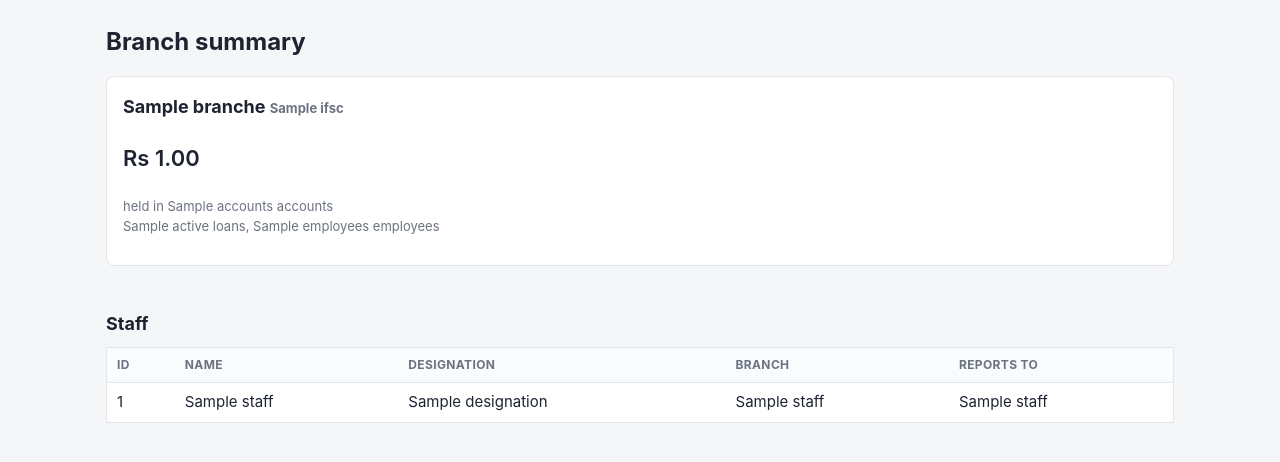
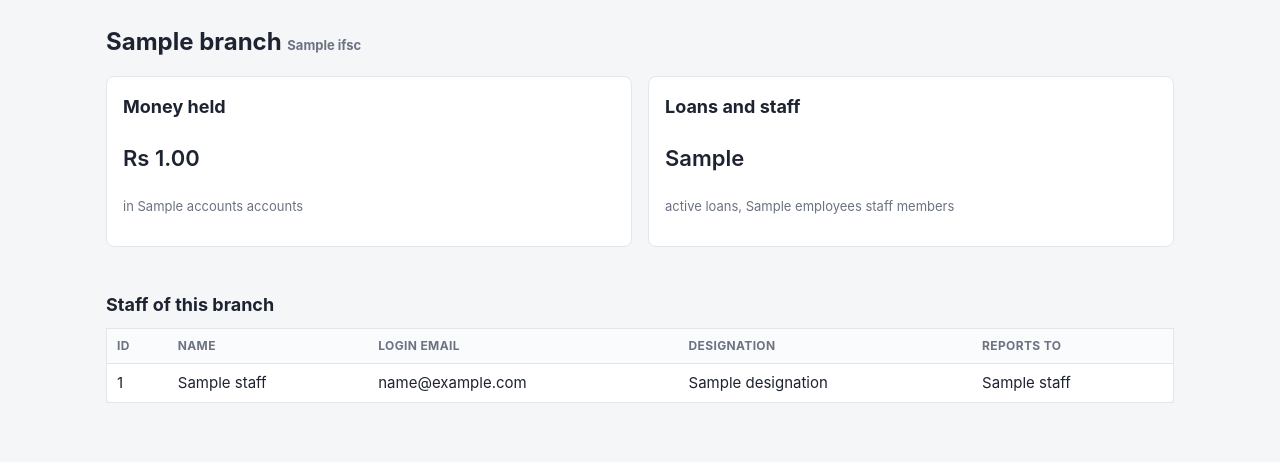
Before and after one commit to The-Atul-Pathak/BigBank, a Flask app: template app/templates/manager.html in a window 1280 px wide. Shown: the part 51-513 px from the top of the page. Run offline with Flask 3, Linux system fonts and the light colour scheme; the template is opened without the code that fills it: most values are stand-ins (such as "Sample title", 1, 10 or a date in 2020).

Commit message:
Limit staff and branch managers to their own branch
Co-Authored-By: Claude Opus 5.5 <noreply@anthropic.com>

```diff
--- a/app/app.py
+++ b/app/app.py
@@ -93,8 +93,11 @@ def home():
 @app.route("/login", methods=["GET", "POST"])
 def login():
     if request.method == "POST":
+        # LEFT JOIN: staff have a row in employees (with their branch), others get NULL.
         user = query_one(
-            "SELECT user_id, name, password_hash, role FROM users WHERE email = %s",
+            "SELECT u.user_id, u.name, u.password_hash, u.role, e.branch_id "
+            "FROM users u LEFT JOIN employees e ON e.user_id = u.user_id "
+            "WHERE u.email = %s",
             (request.form["email"].strip().lower(),),
         )
         if user and check_password_hash(user["password_hash"], request.form["password"]):
@@ -102,6 +105,7 @@ def login():
             session["user_id"] = user["user_id"]
             session["name"] = user["name"]
             session["role"] = user["role"]
+            session["branch_id"] = user["branch_id"]   # None for customers and the auditor
             return redirect(url_for("home"))
         flash("Wrong email or password.", "error")
     return render_template("login.html")
@@ -389,8 +393,20 @@ def repay_loan(loan_id):
 
 # =====================================================================
 # EMPLOYEE pages (branch managers can use them too)
+#
+# Staff only see and act on THEIR OWN BRANCH: every query below has
+# "branch_id = my branch" in it. The stored procedures check the branch
+# again, so typing another account's id into the URL does not help.
+#
+# KYC is the one exception: a new customer has no account yet, so they do
+# not belong to any branch. Any employee can review KYC.
 # =====================================================================
 STAFF = ("Employee", "BranchManager")
+
+
+def my_branch():
+    """The branch of the logged-in employee or manager (saved at login)."""
+    return session["branch_id"]
 
 
 @app.route("/staff")
@@ -402,13 +418,19 @@ def staff_home():
         "JOIN users u ON u.user_id = k.customer_id "
         "WHERE k.status = 'Pending' ORDER BY k.submitted_at"
     )
+    # A deposit/withdrawal touches one account: the source OR the destination.
     pending_txns = query(
         "SELECT t.*, u.name FROM transactions t "
-        "JOIN users u ON u.user_id = t.initiated_by_user_id "
-        "WHERE t.status = 'Pending' ORDER BY t.created_at"
+        "JOIN users u    ON u.user_id = t.initiated_by_user_id "
+        "JOIN accounts a ON a.account_id = COALESCE(t.source_account_id, t.destination_account_id) "
+        "WHERE t.status = 'Pending' AND a.branch_id = %s "
+        "ORDER BY t.created_at",
+        (my_branch(),),
     )
     pending_loans = query(
-        "SELECT * FROM v_loan_summary WHERE status = 'Requested' ORDER BY requested_at"
+        "SELECT * FROM v_loan_summary WHERE status = 'Requested' AND branch_id = %s "
+        "ORDER BY requested_at",
+        (my_branch(),),
     )
     return render_template(
         "staff_home.html",
@@ -443,13 +465,24 @@ def review_transaction(txn_id):
 @app.route("/staff/accounts")
 @login_required(*STAFF)
 def staff_accounts():
-    accounts = query("SELECT * FROM v_account_overview ORDER BY account_id")
+    accounts = query(
+        "SELECT * FROM v_account_overview WHERE branch_id = %s ORDER BY account_id",
+        (my_branch(),),
+    )
     return render_template("staff_accounts.html", accounts=accounts)
 
 
 @app.route("/staff/accounts/<int:account_id>/status", methods=["POST"])
 @login_required(*STAFF)
 def set_account_status(account_id):
+    in_my_branch = query_one(
+        "SELECT account_id FROM accounts WHERE account_id = %s AND branch_id = %s",
+        (account_id, my_branch()),
+    )
+    if in_my_branch is None:
+        flash("Account not found in your branch.", "error")
+        return redirect(url_for("staff_accounts"))
+
     # trg_accounts_after_update writes the audit log and tells the customer.
     status = request.form["status"]  # 'Active' or 'Frozen'
     execute("UPDATE accounts SET status = %s WHERE account_id = %s", (status, account_id))
@@ -461,11 +494,15 @@ def set_account_status(account_id):
 @login_required(*STAFF)
 def staff_transactions():
     # Self-join: for each transaction, find the row that reversed it (if any).
+    # EXISTS: keep transactions where the source OR destination is in my branch.
     transactions = query(
         "SELECT t.*, r.transaction_id AS reversed_by "
         "FROM transactions t "
         "LEFT JOIN transactions r ON r.reversal_of_transaction_id = t.transaction_id "
-        "ORDER BY t.transaction_id DESC LIMIT 50"
+        "WHERE EXISTS (SELECT 1 FROM accounts a WHERE a.branch_id = %s "
+        "              AND a.account_id IN (t.source_account_id, t.destination_account_id)) "
+        "ORDER BY t.transaction_id DESC LIMIT 50",
+        (my_branch(),),
     )
     return render_template("staff_transactions.html", transactions=transactions)
 
@@ -486,6 +523,13 @@ def review_loan(loan_id):
         call("sp_approve_loan", (session["user_id"], loan_id))
         flash(f"Loan {loan_id} approved and paid out.", "success")
     else:
+        in_my_branch = query_one(
+            "SELECT loan_id FROM v_loan_summary WHERE loan_id = %s AND branch_id = %s",
+            (loan_id, my_branch()),
+        )
+        if in_my_branch is None:
+            flash("Loan not found in your branch.", "error")
+            return redirect(url_for("staff_home"))
         execute(
             "UPDATE loans SET status = 'Rejected', reviewed_by_employee_id = %s "
             "WHERE loan_id = %s AND status = 'Requested'",
@@ -498,8 +542,14 @@ def review_loan(loan_id):
 @app.route("/staff/loans")
 @login_required(*STAFF)
 def staff_loans():
-    loans = query("SELECT * FROM v_loan_summary ORDER BY loan_id DESC")
-    overdue = query("SELECT * FROM v_overdue_installments ORDER BY days_overdue DESC")
+    loans = query(
+        "SELECT * FROM v_loan_summary WHERE branch_id = %s ORDER BY loan_id DESC",
+        (my_branch(),),
+    )
+    overdue = query(
+        "SELECT * FROM v_overdue_installments WHERE branch_id = %s ORDER BY days_overdue DESC",
+        (my_branch(),),
+    )
     return render_template("staff_loans.html", loans=loans, overdue=overdue)
 
 
@@ -519,18 +569,19 @@ def mark_overdue():
 @app.route("/manager")
 @login_required("BranchManager")
 def branch_summary():
-    branches = query("SELECT * FROM v_branch_summary ORDER BY branch_id")
+    branch = query_one("SELECT * FROM v_branch_summary WHERE branch_id = %s", (my_branch(),))
     # Self-join on users: the manager_employee_id column points back to employees
     # (recursive relationship), so we join users twice to get both names.
     staff = query(
-        "SELECT e.user_id, u.name, e.designation, b.name AS branch_name, m.name AS manager_name "
+        "SELECT e.user_id, u.name, u.email, e.designation, m.name AS manager_name "
         "FROM employees e "
-        "JOIN users u    ON u.user_id = e.user_id "
-        "JOIN branches b ON b.branch_id = e.branch_id "
+        "JOIN users u ON u.user_id = e.user_id "
         "LEFT JOIN users m ON m.user_id = e.manager_employee_id "
-        "ORDER BY e.branch_id, e.manager_employee_id IS NOT NULL, u.name"
+        "WHERE e.branch_id = %s "
+        "ORDER BY e.manager_employee_id IS NOT NULL, u.name",
+        (my_branch(),),
     )
-    return render_template("manager.html", branches=branches, staff=staff)
+    return render_template("manager.html", branch=branch, staff=staff)
 
 
 # =====================================================================
--- a/app/templates/base.html
+++ b/app/templates/base.html
@@ -22,7 +22,7 @@
           <a href="{{ url_for('staff_transactions') }}">Transactions</a>
           <a href="{{ url_for('staff_loans') }}">Loans</a>
           {% if session.role == 'BranchManager' %}
-            <a href="{{ url_for('branch_summary') }}">Branch summary</a>
+            <a href="{{ url_for('branch_summary') }}">My branch</a>
           {% endif %}
         {% elif session.role == 'Auditor' %}
           <a href="{{ url_for('audit_log') }}">Audit log</a>
--- a/app/templates/manager.html
+++ b/app/templates/manager.html
@@ -1,32 +1,32 @@
 {% extends "base.html" %}
-{% block title %}Branch summary{% endblock %}
+{% block title %}My branch{% endblock %}
 {% block content %}
-<h1>Branch summary</h1>
+<h1>{{ branch.name }} <span class="muted">{{ branch.ifsc }}</span></h1>
 
 <div class="grid">
-  {% for b in branches %}
   <div class="card">
-    <h2>{{ b.name }} <span class="muted">{{ b.ifsc }}</span></h2>
-    <p class="stat">{{ b.total_balance | money }}</p>
-    <p class="muted">
-      held in {{ b.accounts }} account{{ 's' if b.accounts != 1 }}<br>
-      {{ b.active_loans }} active loan{{ 's' if b.active_loans != 1 }},
-      {{ b.employees }} employee{{ 's' if b.employees != 1 }}
-    </p>
+    <h2>Money held</h2>
+    <p class="stat">{{ branch.total_balance | money }}</p>
+    <p class="muted">in {{ branch.accounts }} account{{ 's' if branch.accounts != 1 }}</p>
   </div>
-  {% endfor %}
+  <div class="card">
+    <h2>Loans and staff</h2>
+    <p class="stat">{{ branch.active_loans }}</p>
+    <p class="muted">active loan{{ 's' if branch.active_loans != 1 }},
+      {{ branch.employees }} staff member{{ 's' if branch.employees != 1 }}</p>
+  </div>
 </div>
 
-<h2>Staff</h2>
+<h2>Staff of this branch</h2>
 <div class="table-wrap">
 <table>
-  <tr><th>ID</th><th>Name</th><th>Designation</th><th>Branch</th><th>Reports to</th></tr>
+  <tr><th>ID</th><th>Name</th><th>Login email</th><th>Designation</th><th>Reports to</th></tr>
   {% for s in staff %}
   <tr>
     <td>{{ s.user_id }}</td>
     <td>{{ s.name }}</td>
+    <td>{{ s.email }}</td>
     <td>{{ s.designation }}</td>
-    <td>{{ s.branch_name }}</td>
     <td>{{ s.manager_name or '-' }}</td>
   </tr>
   {% endfor %}
```
Also changed, not shown: database/02_logic.sql (+28 -8 lines), database/03_sample_data.sql (+8 -3 lines).
